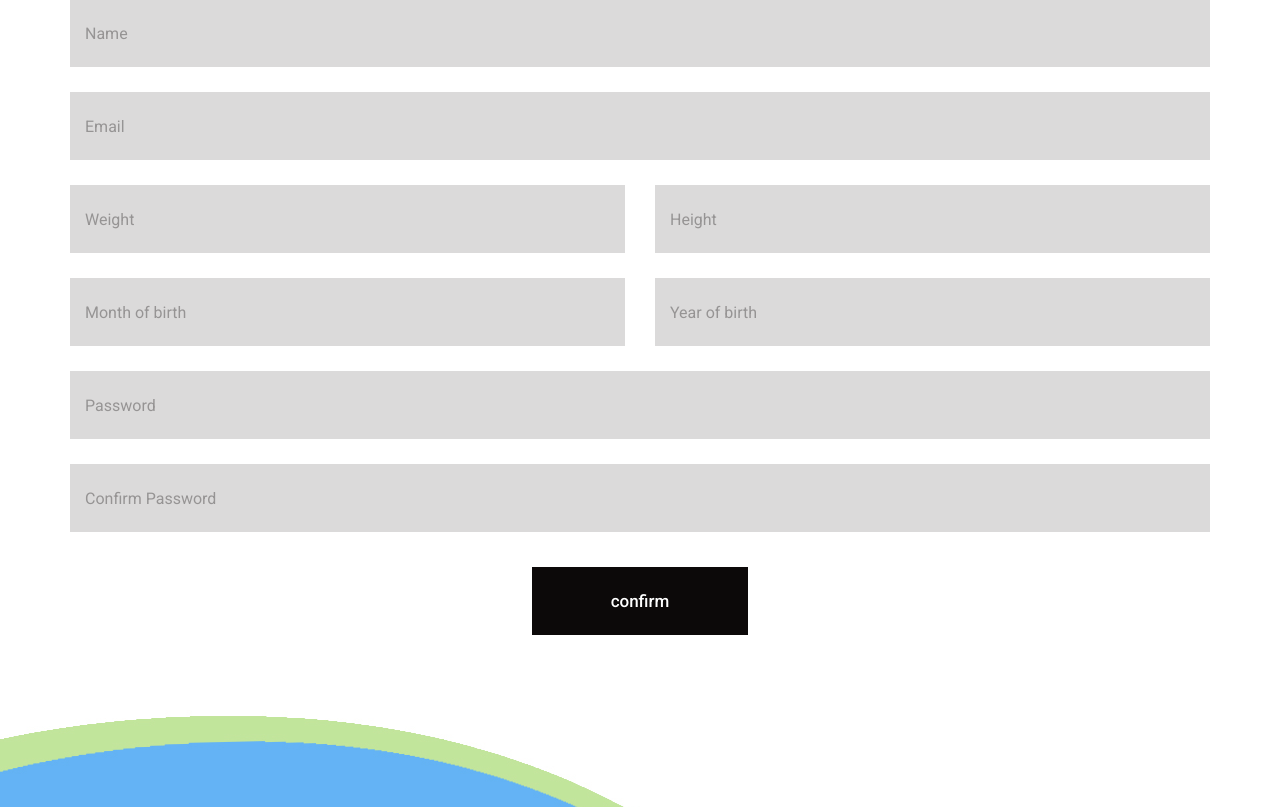
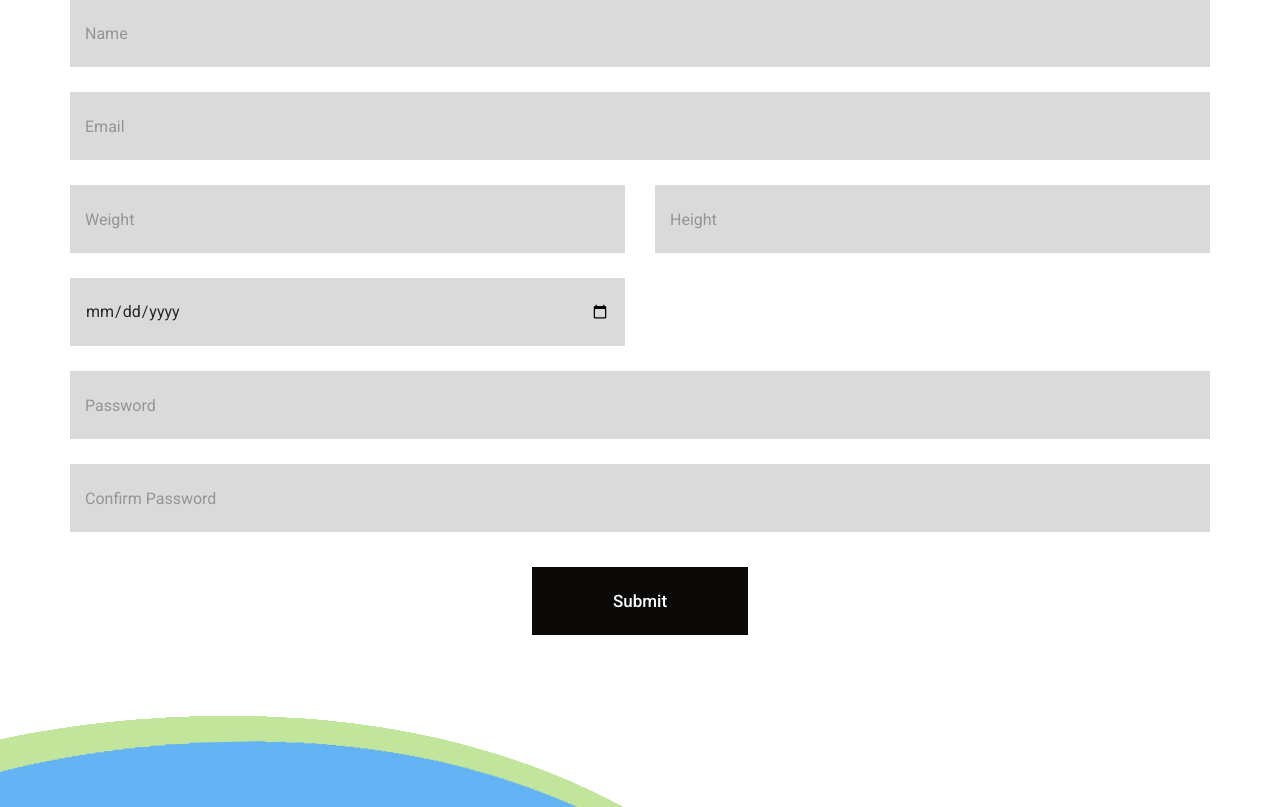
Before and after one commit to 0akkung/Swimming-Stroke-Detection, a Flask app: page /register in a window 1280 px wide. Shown: the part 389-1196 px from the top of the page. Run offline with Flask 3, Linux system fonts and the light colour scheme; some libraries are stand-ins or nearby versions.

Commit message:
Add register function

```diff
--- a/app.py
+++ b/app.py
@@ -1,8 +1,42 @@
-from flask import Flask, render_template, Response
-from SwimmingDetector import SwimmingDetector
+from flask import Flask, render_template, redirect, url_for, request, flash
+from werkzeug.security import generate_password_hash, check_password_hash
+from flask_sqlalchemy import SQLAlchemy
+from swimming_detector import SwimmingDetector
+
+from flask_login import LoginManager, UserMixin, login_required
 
 app = Flask(__name__, template_folder='./templates')
+app.config['SQLALCHEMY_DATABASE_URI'] = 'sqlite:///db.sqlite'
+db = SQLAlchemy(app)
+
 counter = None
+
+login_manager = LoginManager()  # Login manage for flask-login
+login_manager.init_app(app)
+
+
+class User(UserMixin, db.Model):
+    """Create columns to store our data"""
+    id = db.Column(db.Integer, primary_key=True)  # primary keys are required by SQLAlchemy
+    email = db.Column(db.String(100), unique=True, nullable=False)
+    password = db.Column(db.String(100), nullable=False)
+    name = db.Column(db.String(1000), nullable=False)
+    height = db.Column(db.Integer, nullable=False)
+    weight = db.Column(db.Integer, nullable=False)
+    date_of_birth = db.Column(db.DateTime, nullable=False)
+
+    def __repr__(self):
+        return '<User %r>' % self.username
+
+
+with app.app_context():
+    db.create_all()
+
+
+@login_manager.user_loader
+def load_user(user_id):
+    # since the user_id is just the primary key of our user table, use it in the query for the user
+    return User.query.get(int(user_id))
 
 
 @app.route('/')
@@ -20,8 +54,31 @@ def login():
     return render_template('login.html')
 
 
-@app.route('/register')
+@app.route('/register', methods=["GET", "POST"])
 def register():
+    if request.method == "POST":
+        # code to validate and add user to database goes here
+        email = request.form.get('email')
+        name = request.form.get('name')
+        password = request.form.get('password')
+
+        user = User.query.filter_by(
+            email=email).first()  # if this returns a user, then the email already exists in database
+
+        if user:  # if a user is found, we want to redirect back to signup page so user can try again
+            flash('Email address already exists')
+            return redirect(url_for('auth.signup'))
+
+        # create a new user with the form data. Hash the password so the plaintext version isn't saved.
+        new_user = User(email=email, name=name, password=generate_password_hash(password, method='pbkdf2:sha256'),
+                        )
+
+        # add the new user to the database
+        db.session.add(new_user)
+        db.session.commit()
+
+        return redirect(url_for('login'))
+
     return render_template('register.html')
 
 
@@ -29,9 +86,12 @@ def register():
 def profile():
     return render_template('profile.html')
 
+
 @app.route('/swim')
+@login_required
 def swim():
     return render_template('swim.html')
+
 
 @app.route('/video_feed')
 def video_feed():
--- a/main.py
+++ b/main.py
@@ -1,4 +1,4 @@
-from SwimmingDetector import SwimmingDetector
+from swimming_detector import SwimmingDetector
 
 
 def main():
--- a/templates/register.html
+++ b/templates/register.html
@@ -15,38 +15,34 @@
                   </div>
                </div>
                <div class="col-md-12">
-                  <form id="request" class="main_form">
+                  <form id="request" class="main_form", method="POST" action="/register">
                      <div class="row">
 
                         <div class="col-md-12 ">
-                           <input class="contactus" placeholder="Name" type="type" name="Name">
+                           <input class="contactus" placeholder="Name" type="text" name="name">
                         </div>
                         <div class="col-md-12">
-                           <input class="contactus" placeholder="Email" type="type" name="Email">
+                           <input class="contactus" placeholder="Email" type="email" name="email">
                         </div>
 
                         <div class="col-md-6">
-                           <input class="contactus" placeholder="Weight" type="type" name="weigh">
+                           <input class="contactus" placeholder="Weight" type="text" name="weight">
                         </div>
                         <div class="col-md-6">
-                           <input class="contactus" placeholder="Height " type="type" name="height">
+                           <input class="contactus" placeholder="Height " type="text" name="height">
                         </div>
                         <div class="col-md-6">
-                           <input class="contactus" placeholder="Month of birth" type="type" name="Month of birth">
+                           <input class="contactus" placeholder="Date of Birth" type="date" name="dob">
                         </div>
-                        <div class="col-md-6">
-                           <input class="contactus" placeholder="Year of birth" type="type" name="Year of birth">
+                        <div class="col-md-12">
+                           <input class="contactus" placeholder="Password" type="Password" name="password">
+                        </div>
+                        <div class="col-md-12">
+                           <input class="contactus" placeholder="Confirm Password" type="Password" name="confirm-password">
                         </div>
 
                         <div class="col-md-12">
-                           <input class="contactus" placeholder="Password" type="Password" name="Password">
-                        </div>
-                        <div class="col-md-12">
-                           <input class="contactus" placeholder="Confirm Password" type="Confirm Password" name="Confirm Password">
-                        </div>
-
-                        <div class="col-md-12">
-                           <button class="send_btn">confirm</button>
+                           <button class="send_btn">Submit</button>
                         </div>
                      </div>
                   </form>
```
Also changed, not shown: swimming_detector.py (renamed from SwimmingDetector.py).
